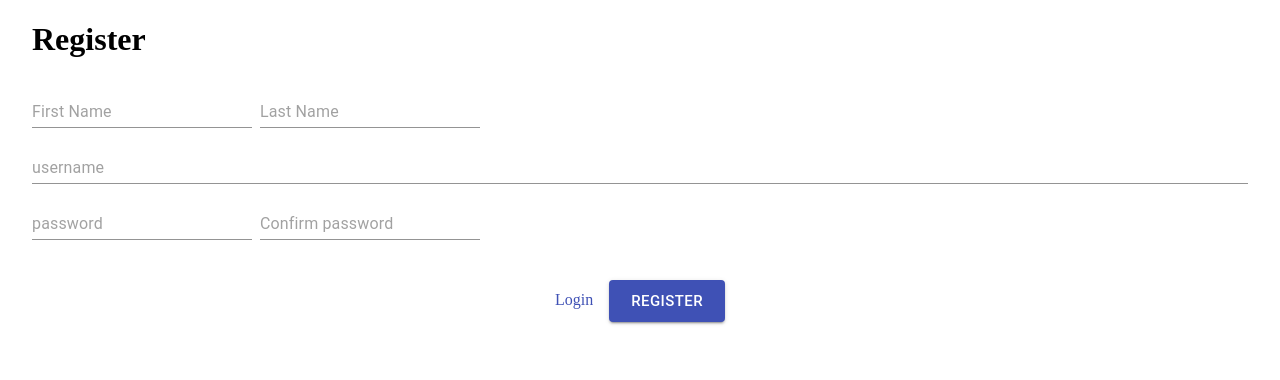
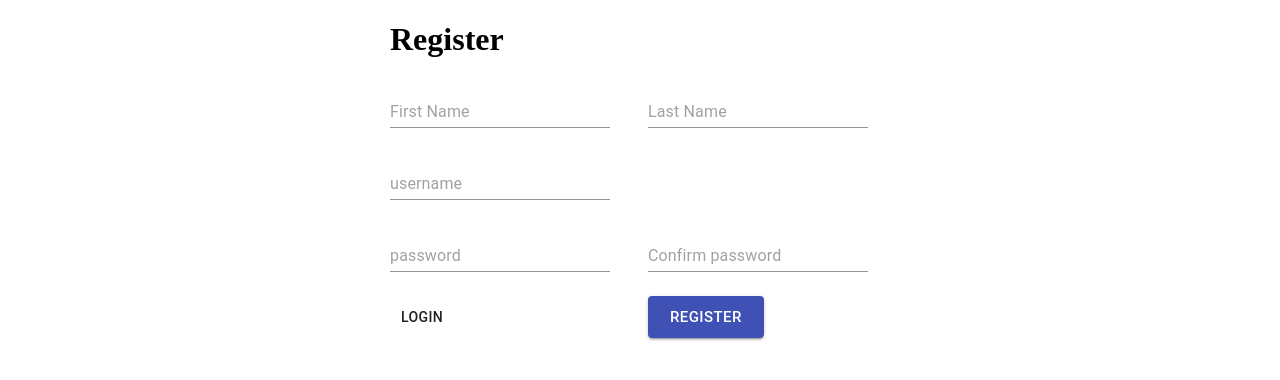
Before and after one commit to ousunny/travelpal, a React (Create React App) app in the folder client/: page /register in a window 1280 px wide. Shown: the top 380 px of the page. Built offline with nearby package versions, Linux system fonts and the light colour scheme; the HTML template or start-up script is replaced by a standard one.

Commit message:
Update register page

```diff
--- a/client/src/components/auth/Register.js
+++ b/client/src/components/auth/Register.js
@@ -1,91 +1,116 @@
-import React, { Fragment } from 'react';
-import { Link as RouterLink } from 'react-router-dom';
+import React, { useState } from 'react';
+import { Link } from 'react-router-dom';
 import { makeStyles } from '@material-ui/core/styles';
-import { TextField, Button, Link } from '@material-ui/core';
+import { Grid, TextField, Button } from '@material-ui/core';
 
 const useStyles = makeStyles(theme => ({
-  container: {
-    display: 'flex',
-    flexDirection: 'column'
-  },
-  containerHorizontal: {
-    display: 'flex'
-  },
-  actions: {
-    margin: '1.5rem auto'
-  },
-  spacing: {
-    margin: theme.spacing(1)
-  },
-  spacingLeft: {
-    marginLeft: theme.spacing(1)
+  root: {
+    maxWidth: '500px',
+    margin: '0 auto'
   }
 }));
 
 const CollisionLink = React.forwardRef((props, ref) => (
-  <RouterLink innerRef={ref} to="/login" {...props} />
+  <Link innerRef={ref} to="/login" {...props} />
 ));
 
 const Register = () => {
   const classes = useStyles();
+  const [formData, setFormData] = useState({
+    firstName: '',
+    lastName: '',
+    username: '',
+    password: '',
+    password2: ''
+  });
+
+  const { firstName, lastName, username, password, password2 } = formData;
+
+  const onChange = e =>
+    setFormData({ ...formData, [e.target.name]: e.target.value });
+
+  const onSubmit = e => {
+    e.preventDefault();
+    if (password !== password2) {
+      console.log('Passwords do not match');
+    } else {
+      console.log(formData);
+    }
+  };
 
   return (
-    <Fragment>
+    <div className={classes.root}>
       <h1>Register</h1>
-      <form className={classes.container}>
-        <div className={classes.containerHorizontal}>
+      <form onSubmit={e => onSubmit(e)}>
+        <Grid container justify="center" alignItems="center" spacing={2}>
+          <Grid item xs={12} sm={6}>
             <TextField
               required
-            id="firstName"
+              name="firstName"
               placeholder="First Name"
+              value={firstName}
+              onChange={e => onChange(e)}
               margin="normal"
             />
+          </Grid>
+          <Grid item xs={12} sm={6}>
             <TextField
               required
-            id="lastName"
+              name="lastName"
               placeholder="Last Name"
+              value={lastName}
+              onChange={e => onChange(e)}
               margin="normal"
-            className={classes.spacingLeft}
             />
-        </div>
+          </Grid>
+          <Grid item xs={12}>
             <TextField
               required
-          id="username"
+              name="username"
               placeholder="username"
+              value={username}
+              onChange={e => onChange(e)}
               margin="normal"
             />
-        <div className={classes.containerHorizontal}>
+          </Grid>
+          <Grid item xs={12} sm={6}>
             <TextField
               required
-            id="password"
+              name="password"
               placeholder="password"
+              value={password}
+              onChange={e => onChange(e)}
               margin="normal"
               type="password"
             />
+          </Grid>
+          <Grid item xs={12} sm={6}>
             <TextField
               required
-            id="password2"
+              name="password2"
               placeholder="Confirm password"
+              value={password2}
+              onChange={e => onChange(e)}
               margin="normal"
               type="password"
-            className={classes.spacingLeft}
             />
-        </div>
-        <div className={classes.actions}>
-          <Link component={CollisionLink} className={classes.spacing}>
-            Login
-          </Link>
+          </Grid>
+          <Grid item xs={6}>
+            <Button component={CollisionLink}>Login</Button>
+          </Grid>
+          <Grid item xs={6}>
             <Button
               variant="contained"
               size="large"
               color="primary"
-            className={classes.spacing}
+              type="submit"
             >
               Register
             </Button>
+          </Grid>
+        </Grid>
+      </form>
     </div>
-      </form>
-    </Fragment>
   );
 };
 
```
Lines whose indentation alone changed are shown as unchanged.
